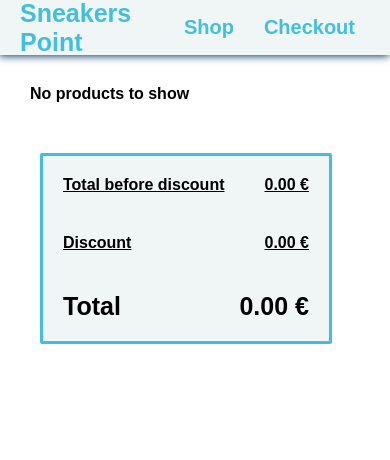
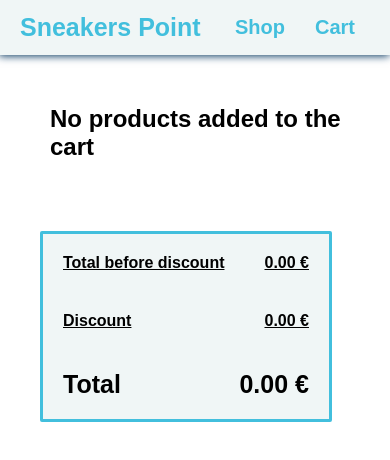
Before and after one commit to l-legren/my_shopping-app, a React (Create React App) app: page /cart in a window 390 px wide. Shown: the top 460 px of the page. Built offline with nearby package versions, Linux system fonts and the light colour scheme; a web font is replaced by a local one.

Commit message:
improved responsiveness on welcome and added component for no products

```diff
--- a/src/components/CheckoutList/checkoutList.js
+++ b/src/components/CheckoutList/checkoutList.js
@@ -2,7 +2,7 @@
 import React, { useEffect } from "react";
 
 // Local imports
-import { CheckoutContainer } from "./styles";
+import { CheckoutContainer, NoProducts } from "./styles";
 import CheckoutElement from "../CheckoutElement/checkoutElement";
 import TotalToPay from "../TotalToPay/totalToPay";
 
@@ -32,7 +32,9 @@ const CheckoutList = ({ selectedProducts }) => {
                     isOnSale = {product.sales}
                 />
             )) :
-            "No products to show"}
+                <NoProducts>
+                No products added to the cart
+                </NoProducts>}
             <TotalToPay selectedProducts={selectedProducts} />
         </CheckoutContainer>
     );
--- a/src/components/CheckoutList/styles.js
+++ b/src/components/CheckoutList/styles.js
@@ -14,3 +14,7 @@ export const CheckoutContainer = styled.div`
     align-items: flex-start;
     margin: 30px 0px 50px 30px;
 `
+
+export const NoProducts = styled.h2`
+    margin-left: 20px
+`
--- a/src/components/NavigationBar/navigationBar.js
+++ b/src/components/NavigationBar/navigationBar.js
@@ -19,7 +19,7 @@ import {
 const Navigation = () => {
     const links = [
         { url: "/shopping", routeName: "shopping", text: "Shop" },
-        { url: "/cart", routeName: "cart", text: "Checkout" },
+        { url: "/cart", routeName: "cart", text: "Cart" },
     ];
 
     return (
--- a/src/pages/WelcomePage.js
+++ b/src/pages/WelcomePage.js
@@ -19,6 +19,7 @@ const WelcomeContainer = styled.div`
     background-color: #42bfdd;
     border-radius: 50px;
     padding: 50px;
+    margin: 50px
 `;
 
 /**
```
